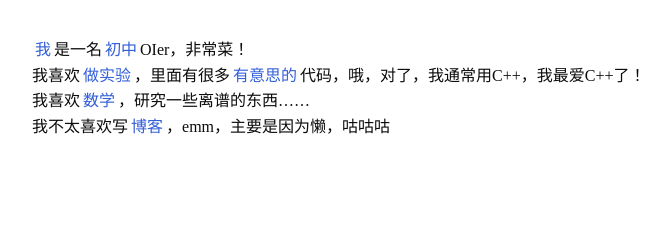
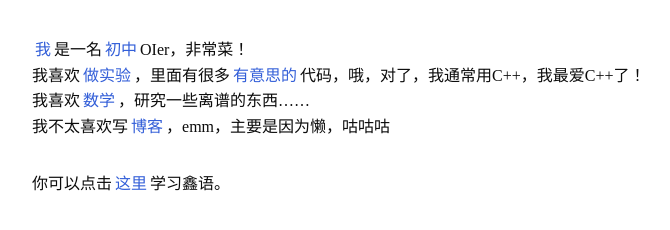
Before and after one commit to kexinluo/kexinluo.github.io, a plain HTML site: page index.html in a window 1280 px wide. Shown: the part 66-296 px from the top of the page, without its empty margins (232-902 px from the left). Drawn offline with Linux system fonts and the light colour scheme; a web font is replaced by a local one.

Commit message:
Add files via upload

```diff
--- a/index.html
+++ b/index.html
@@ -10,11 +10,12 @@
 		<div>
 			<h1>你好！</h1>
 			<p>
-				<a href='./about.html'>我</a>是一名<a href='http://www.xatyz.com/'>初中</a>OIer，非常菜！<br/>
-				我喜欢<a href='./lab/'>做实验</a>，里面有很多<a href='./lab/fun/'>有意思的</a>代码，哦，对了，我通常用C++，我最爱C++了！<br/>
-				我喜欢<a href='./math/'>数学</a>，研究一些离谱的东西……<br/>
+				<a href='./about.html'>我</a>是一名<a href='http://www.xatyz.com/'>初中</a>OIer，非常菜！<br>
+				我喜欢<a href='./lab/'>做实验</a>，里面有很多<a href='./lab/fun/'>有意思的</a>代码，哦，对了，我通常用C++，我最爱C++了！<br>
+				我喜欢<a href='./math/'>数学</a>，研究一些离谱的东西……<br>
 				我不太喜欢写<a href='./blog/'>博客</a>，emm，主要是因为懒，咕咕咕
 			</p>
+			<p>你可以点击<a href="./kex/">这里</a>学习鑫语。</p>
 		</div>
 	</body>
 </html>
```
